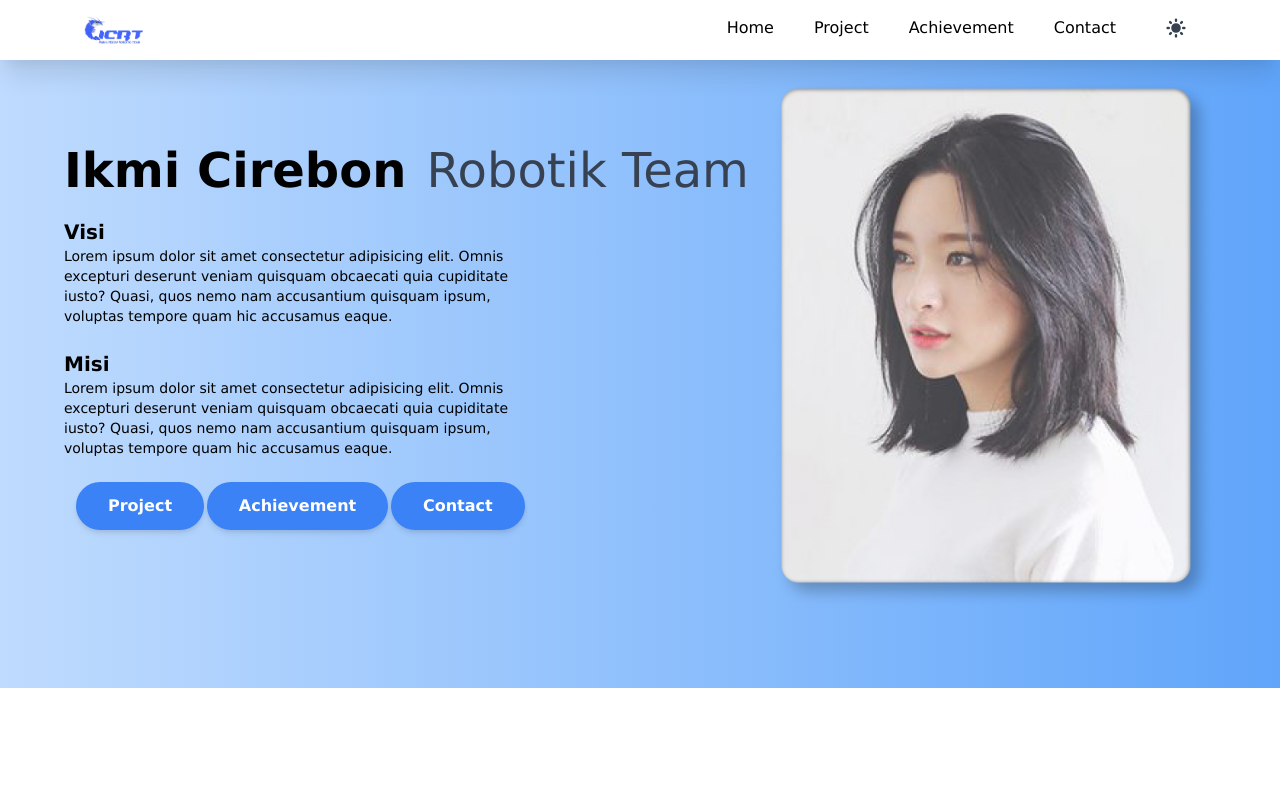
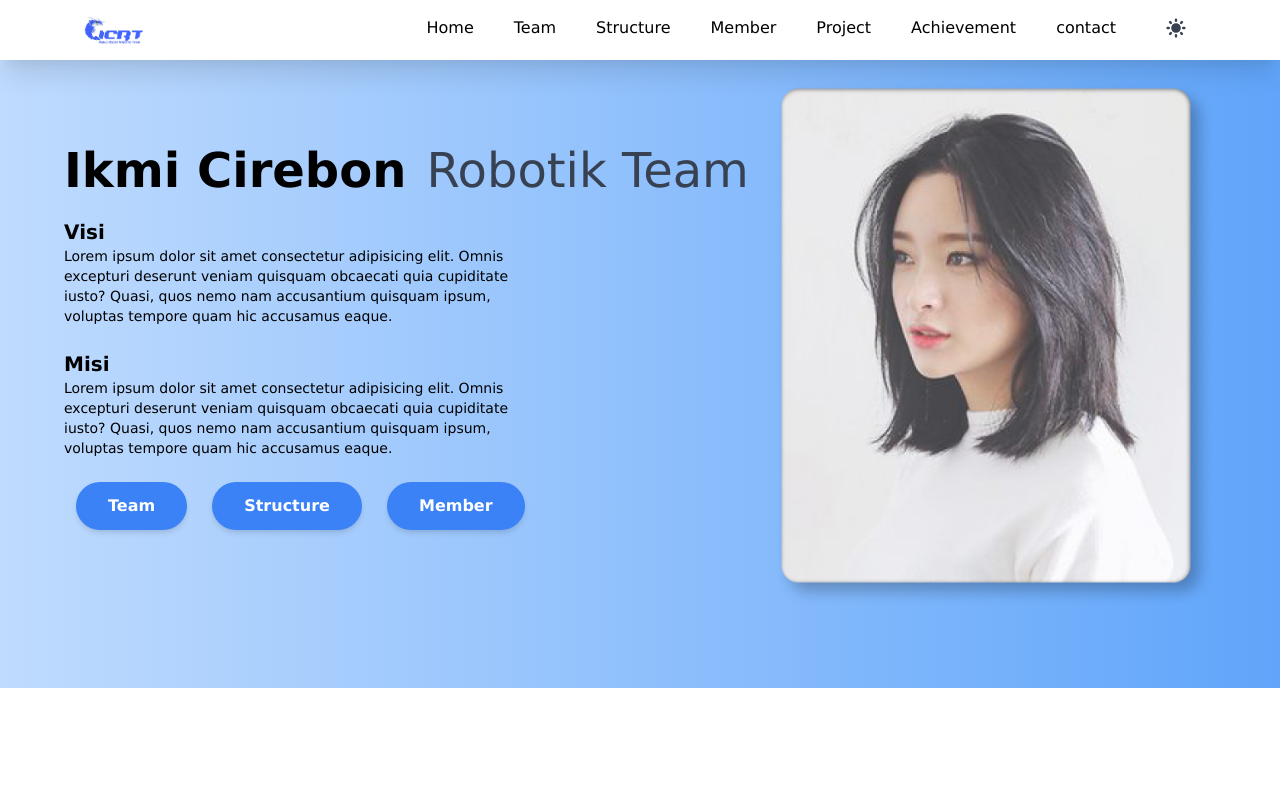
Before and after one commit to rizkym71338/icrt, a React (Create React App) app: page / in a window 1280 px wide. Shown: the top 787 px of the page. Built offline with nearby package versions, Linux system fonts and the light colour scheme.

Commit message:
update onclick navbar

```diff
--- a/src/components/headers/IndexHeader.jsx
+++ b/src/components/headers/IndexHeader.jsx
@@ -21,9 +21,9 @@ const IndexHeader = () => {
                         <p className="md:text-sm text-xs dark:text-gray-700 duration-500">Lorem ipsum dolor sit amet consectetur adipisicing elit. Omnis excepturi deserunt veniam quisquam obcaecati quia cupiditate iusto? Quasi, quos nemo nam accusantium quisquam ipsum, voluptas tempore quam hic accusamus eaque.</p>
                     </div>
                     <div className="flex flex-row md:mt-3 my-3 items-center justify-between px-3 md:w-2/3">
-                        <HeaderButton name="Project" href="#project" />
-                        <HeaderButton name="Achievement" href="#achievement" />
-                        <HeaderButton name="Contact" href="#contact" />
+                        <HeaderButton name="Team" href="#team" />
+                        <HeaderButton name="Structure" href="#structure" />
+                        <HeaderButton name="Member" href="#member" />
                     </div>
                 </div>
                 <div className="flex-col mx-auto mt-5 md:mt-0">
--- a/src/components/navbars/IndexNavbar.jsx
+++ b/src/components/navbars/IndexNavbar.jsx
@@ -31,9 +31,12 @@ const IndexNavbar = () => {
                 <div className={`${isOpen ? 'block' : 'hidden'} md:flex flex-col md:flex-row md:justify-end md:w-full mx-5 mt-3 md:mt-0`}>
                     <div className="flex flex-col md:flex-row md:mr-5">
                         <a href="/" className="block py-0 pb-3 md:py-4 px-5 md:border-b-4 border-transparent duration-300 hover:border-blue-500 hover:text-blue-500 dark:text-white dark:hover:text-blue-500">Home</a>
-                        <a href="#project" className="block py-0 pb-3 md:py-4 px-5 md:border-b-4 border-transparent duration-300 hover:border-blue-500 hover:text-blue-500 dark:text-white dark:hover:text-blue-500">Project</a>
-                        <a href="#achievement" className="block py-0 pb-3 md:py-4 px-5 md:border-b-4 border-transparent duration-300 hover:border-blue-500 hover:text-blue-500 dark:text-white dark:hover:text-blue-500">Achievement</a>
-                        <a href="#contact" className="block py-0 pb-3 md:py-4 px-5 md:border-b-4 border-transparent duration-300 hover:border-blue-500 hover:text-blue-500 dark:text-white dark:hover:text-blue-500">Contact</a>
+                        <a onClick={() => setIsOpen(!isOpen)} href="#team" className="block py-0 pb-3 md:py-4 px-5 md:border-b-4 border-transparent duration-300 hover:border-blue-500 hover:text-blue-500 dark:text-white dark:hover:text-blue-500">Team</a>
+                        <a onClick={() => setIsOpen(!isOpen)} href="#structure" className="block py-0 pb-3 md:py-4 px-5 md:border-b-4 border-transparent duration-300 hover:border-blue-500 hover:text-blue-500 dark:text-white dark:hover:text-blue-500">Structure</a>
+                        <a onClick={() => setIsOpen(!isOpen)} href="#Member" className="block py-0 pb-3 md:py-4 px-5 md:border-b-4 border-transparent duration-300 hover:border-blue-500 hover:text-blue-500 dark:text-white dark:hover:text-blue-500">Member</a>
+                        <a onClick={() => setIsOpen(!isOpen)} href="#project" className="block py-0 pb-3 md:py-4 px-5 md:border-b-4 border-transparent duration-300 hover:border-blue-500 hover:text-blue-500 dark:text-white dark:hover:text-blue-500">Project</a>
+                        <a onClick={() => setIsOpen(!isOpen)} href="#achievement" className="block py-0 pb-3 md:py-4 px-5 md:border-b-4 border-transparent duration-300 hover:border-blue-500 hover:text-blue-500 dark:text-white dark:hover:text-blue-500">Achievement</a>
+                        <a onClick={() => setIsOpen(!isOpen)} href="#contact" className="block py-0 pb-3 md:py-4 px-5 md:border-b-4 border-transparent duration-300 hover:border-blue-500 hover:text-blue-500 dark:text-white dark:hover:text-blue-500">contact</a>
                     </div>
                     <div className="flex md:flex-row justify-center">
                         <div onClick={() => setTheme(colorTheme)} className="block py-0 pb-5 md:pb-3 md:py-4 px-2 duration-500 text-gray-700">
--- a/src/layouts/Footer.jsx
+++ b/src/layouts/Footer.jsx
@@ -27,7 +27,7 @@ const Footer = () => {
                     <a href="https://www.instagram.com/icrtikmi/" className="hover:scale-105 transform transition-all duration-300">
                         {instagram}
                     </a>
-                    <a href="#" className="hover:scale-105 transform transition-all duration-300">
+                    <a href="mailto:robotikaikmi90@gmail.com" className="hover:scale-105 transform transition-all duration-300">
                         {gmail}
                     </a>
                     <a href="https://www.youtube.com/channel/UCAAVVbKYuAPeqA-J84J6nnA" className="hover:scale-105 transform transition-all duration-300">
--- a/src/layouts/Teams.jsx
+++ b/src/layouts/Teams.jsx
@@ -3,7 +3,7 @@ import TeamsCard from "../components/cards/TeamsCard";
 
 const Teams = () => {
     return (
-        <div id="project" className="dark:bg-gray-800 duration-500">
+        <div id="team" className="dark:bg-gray-800 duration-500">
             <div align="center" className="mx-16 pt-24 dark:text-white text-5xl font-bold items-center justify-between">
                 <h1>Our Teams</h1>
             </div>
```
